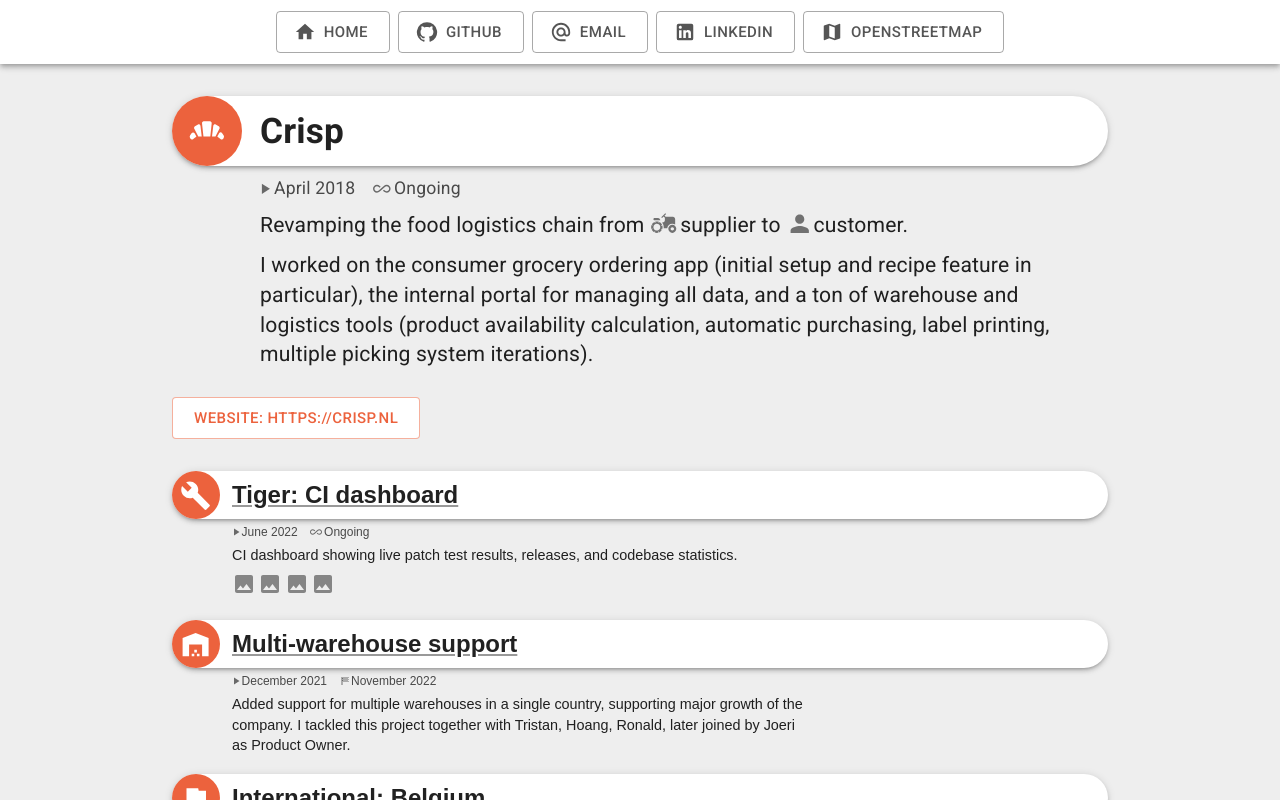
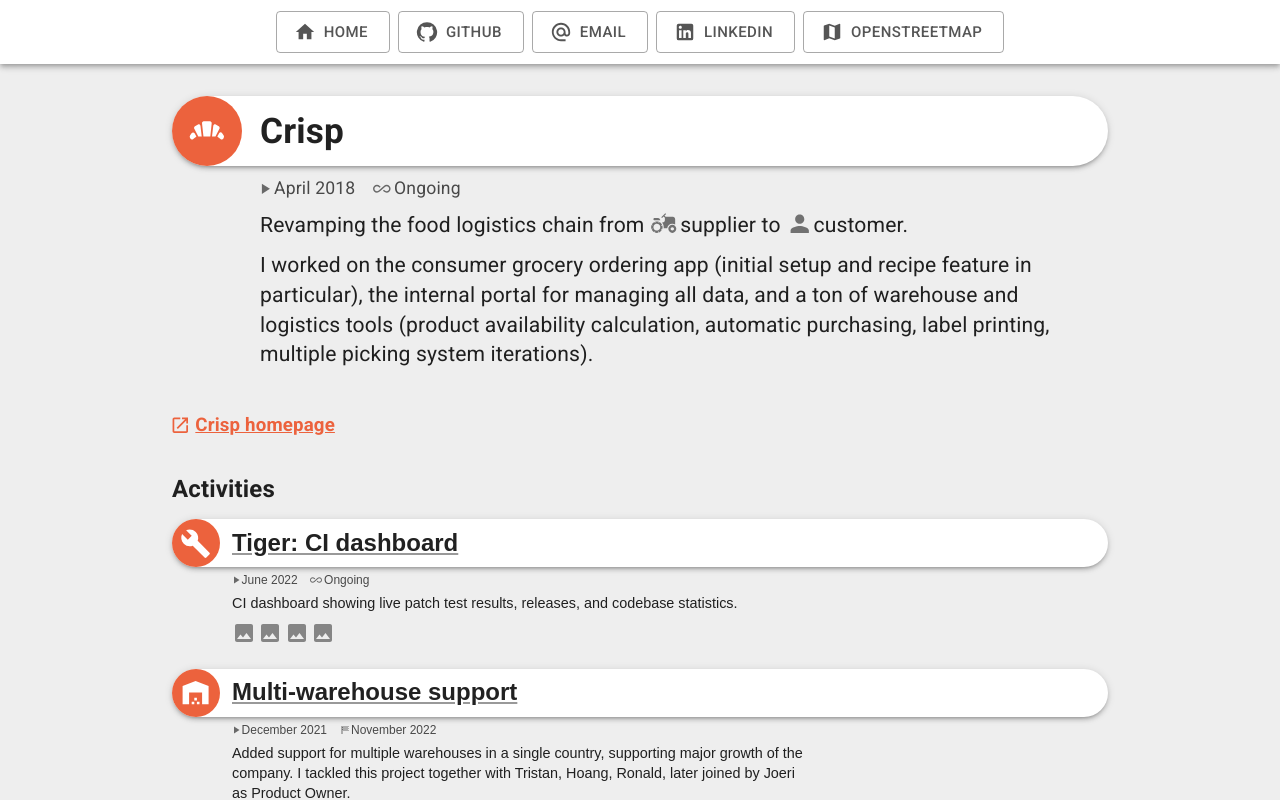
Before and after one commit to NLthijs48/NLthijs48.github.io, a React (Create React App) app: page / in a window 1280 px wide. Both pictures are taken after a click on the button 640 px from the left and 452 px from the top of the page. Shown: the top 800 px of the page. Built offline with nearby package versions, Linux system fonts and the light colour scheme.

Commit message:
crisp: convert website to a highlight link

```diff
--- a/src/activities/crisp/crisp.tsx
+++ b/src/activities/crisp/crisp.tsx
@@ -11,6 +11,7 @@
 import multiWarehouse from './multiWarehouse';
 import international from './international';
 import tiger from './tiger';
+import HighlightType from '../HighlightType';
 
 const crisp: JobInformation = {
 	activityType: ActivityType.Job,
@@ -31,7 +32,13 @@
 	),
 	from: 'April 2018',
 	Icon: BakeryDiningIcon,
-	website: 'https://crisp.nl',
+	highlights: [
+		{
+			type: HighlightType.Link,
+			href: 'https://crisp.nl',
+			title: 'Crisp homepage',
+		},
+	],
 	activities: [tiger, multiWarehouse, international, multiOrderPick, recipes, pickIntoPackaging, launch],
 };
 
--- a/src/activityItem/ActivityItem.tsx
+++ b/src/activityItem/ActivityItem.tsx
@@ -16,8 +16,8 @@
 	className?: string;
 	/** Render a list of child activities, defaults to false */
 	renderChildActivities?: boolean;
-	/** Show the oneliner, default false */
-	showOneliner?: boolean;
+	/** Show details like the oneliner and highlights preview, default true */
+	showDetails?: boolean;
 	/**
 	 * Optional children
 	 * - uses the same padding as the title and period
@@ -31,7 +31,7 @@
 
 	const isOnActivityPage = props.activity === activeActivity;
 
-	const showOneliner = props.showOneliner ?? true;
+	const showDetails = props.showDetails ?? true;
 	let content = (
 		<div style={{display: 'flex', flexDirection: 'column'}}>
 			<ActivityTitle
@@ -49,8 +49,8 @@
 				}}
 			>
 				<TimePeriodIndicator activity={props.activity} style={{marginBottom: '0.5em'}} />
-				{showOneliner && <ActivityOneliner activity={props.activity} style={{fontSize: '0.6em', marginBottom: '0.5em'}} />}
-				{!isOnActivityPage && (
+				{showDetails && <ActivityOneliner activity={props.activity} style={{fontSize: '0.6em', marginBottom: '0.5em'}} />}
+				{showDetails && !isOnActivityPage && (
 					<ActivityHighlightsPreview activity={props.activity} style={{marginTop: '0.2em', marginBottom: '0.5em'}} />
 				)}
 			</div>
--- a/src/pages/activityPage/ActivityPage.tsx
+++ b/src/pages/activityPage/ActivityPage.tsx
@@ -21,19 +21,18 @@
 			<ActivityWebsite activity={props.activity} style={{marginBottom: '0.5em'}} />
 			<ActivityDescription activity={props.activity} />
 
-			{!!props.activity.activities && (
-				<div style={{marginTop: '2em'}}>
-					{!!props.activity.highlights && <h2 style={{marginBottom: '0.5em'}}>Activities</h2>}
-					<ActivityList activities={props.activity.activities} hLevel={3} style={{fontSize: '1.5em'}} />
+			{!!props.activity.highlights && (
+				<div style={{marginTop: '2em', width: '100%'}}>
+					{props.activity.highlights.map((highlight, index) => (
+						<HighlightItem highlight={highlight} key={index} />
+					))}
 				</div>
 			)}
 
-			{!!props.activity.highlights && (
-				<div style={{marginTop: '2em', width: '100%'}}>
-					{!!props.activity.activities && <h2 style={{marginBottom: '0.5em'}}>Highlights</h2>}
-					{props.activity.highlights.map((highlight, index) => (
-						<HighlightItem highlight={highlight} key={index} />
-					))}
+			{!!props.activity.activities && (
+				<div style={{marginTop: '2em'}}>
+					<h2 style={{marginBottom: '0.5em'}}>Activities</h2>
+					<ActivityList activities={props.activity.activities} hLevel={3} style={{fontSize: '1.5em'}} />
 				</div>
 			)}
 		</div>
--- a/src/pages/activityPage/Breadcrumbs.tsx
+++ b/src/pages/activityPage/Breadcrumbs.tsx
@@ -25,7 +25,7 @@
 				<ActivityItem
 					activity={breadcrumb}
 					hLevel={2}
-					showOneliner={false}
+					showDetails={false}
 					key={breadcrumb.slug}
 					style={{marginBottom: '1em', fontSize: '1.2em'}}
 				/>
```
